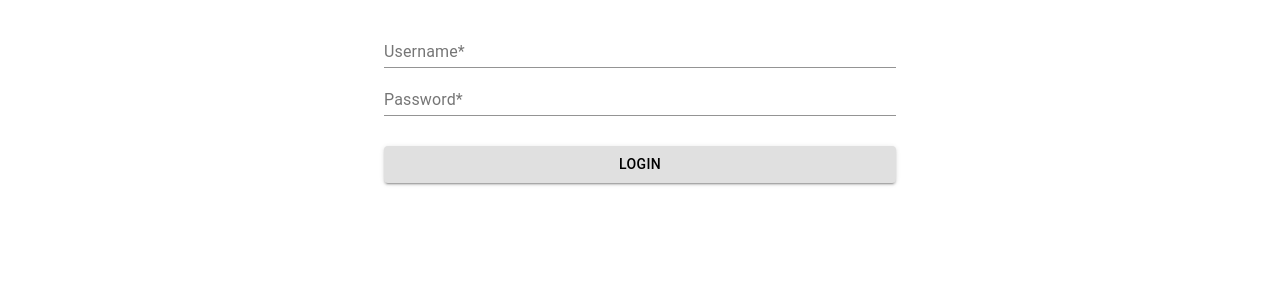
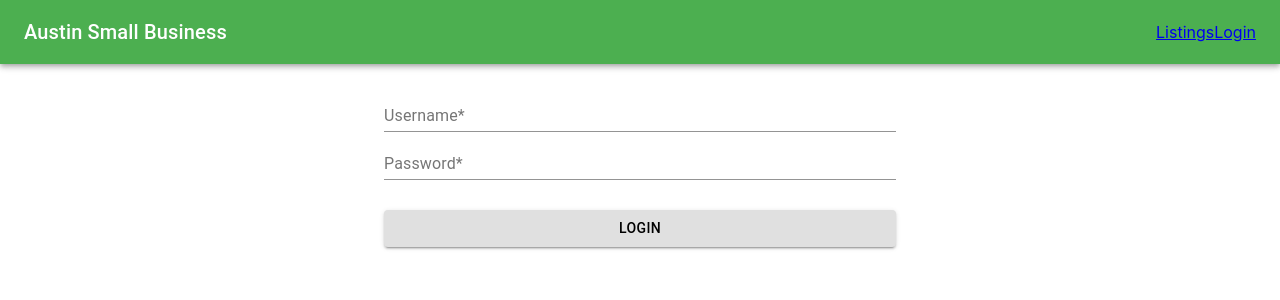
Before and after one commit to AndrewSimons3/capstoneProj, a React (Create React App) app in the folder electionproj/: page /login in a window 1280 px wide. Shown: the top 300 px of the page. Built offline with nearby package versions, Linux system fonts and the light colour scheme.

Commit message:
redux set up

```diff
--- a/electionproj/package.json
+++ b/electionproj/package.json
@@ -9,7 +9,11 @@
     "@testing-library/user-event": "^7.2.1",
     "react": "^16.13.1",
     "react-dom": "^16.13.1",
-    "react-scripts": "3.4.1"
+    "react-redux": "^7.2.0",
+    "react-router-dom": "^5.2.0",
+    "react-scripts": "3.4.1",
+    "redux": "^4.0.5",
+    "redux-thunk": "^2.3.0"
   },
   "scripts": {
     "start": "react-scripts start",
--- a/electionproj/src/App.js
+++ b/electionproj/src/App.js
@@ -1,13 +1,31 @@
 import React from 'react';
 import './App.css';
-import Login from './components/Login'
+import { BrowserRouter } from 'react-router-dom'
+import { Provider } from 'react-redux'
+import store from './redux/store'
+import Router from './router'
 
-function App() {
-  return (
-    <div className="App">
-      <Login></Login>
-    </div>
-  );
-}
+
+
+class App extends React.Component {
+
+  state = {
+    loggedIn: false,
+  }
+
+  shouldComponentUpdate(nextProps, nextState) {
+    console.log(nextState)
+  }
+
+  render () {
+    return (
+      <Provider store={store}>
+        <BrowserRouter>
+          <Router />
+        </BrowserRouter>
+      </Provider>
+    );
+    }
+  }
 
 export default App;
--- a/electionproj/src/components/Login.js
+++ b/electionproj/src/components/Login.js
@@ -1,29 +1,34 @@
 import React from 'react'
 import TextField from '@material-ui/core/TextField'
-// import { useHistory } from 'react-router-dom'
 import Button from '@material-ui/core/Button'
+import { useHistory } from 'react-router-dom'
+import ButtonAppBar from './NavBar'
 
 
 const Login = () => {
-  // const history = useHistory()
+  const history = useHistory()
 
-  // const userLoggedIn = (e) => {
-  //   e.preventDefault()
-  //   document.cookie = "loggedIn=true;max-age=60*1000"
-  //   history.push("/")
+  const userLoggedIn = (e) => {
+    e.preventDefault()
+    document.cookie = "loggedIn=true;max-age=60*1000"
+    history.push("/")
 
+  };
   return (
     <div>
+      <ButtonAppBar loggedIn={false}></ButtonAppBar>
+         <div className="App">
       <form>
         <br />
         <TextField id="standard-basic" label="Username*"style={{width: "40%"}}/>
         <br />
         <TextField id="standard-basic" label="Password*" style={{width: "40%"}} />
         <br />
-        <Button type="submit" variant="contained" color="inherit" style={{margin: "30px", width:"40%"}} >
+        <Button onClick={userLoggedIn} type="submit" variant="contained" color="inherit" style={{margin: "30px", width:"40%"}} >
           Login
         </Button>
       </form>
+    </div>
     </div>
   )
 }
--- /dev/null
+++ b/electionproj/src/components/NavBar.js
@@ -0,0 +1,44 @@
+import React from 'react';
+import { makeStyles } from '@material-ui/core/styles';
+import AppBar from '@material-ui/core/AppBar';
+import Toolbar from '@material-ui/core/Toolbar';
+import Typography from '@material-ui/core/Typography';
+import { Link } from 'react-router-dom';
+import { logOut } from '../checkAuth';
+
+
+
+
+const useStyles = makeStyles((theme) => ({
+  root: {
+    flexGrow: 1,
+  },
+
+  title: {
+    flexGrow: 1,
+    display: "flex"
+  },
+}));
+
+export default function ButtonAppBar(props) {
+  const isAuthenticated = props.loggedIn
+  const loginButtonText = isAuthenticated ? "Logout" : "Login"
+  const classes = useStyles();
+
+  console.log(isAuthenticated)
+
+  return (
+    <div className={classes.root}>
+      <AppBar position="static" style= {{background: '#4caf50'}}>
+        <Toolbar>
+          <Typography edge="start" variant="h6" className={classes.title}>
+            Austin Small Business
+          </Typography>
+          <Link className='link' to='/'>Listings</Link>
+          {isAuthenticated && (<Link className='link' to='/add'>Add</Link>)}
+          <Link className='link' onClick={logOut} to='/login'>{loginButtonText}</Link>
+        </Toolbar>
+      </AppBar>
+    </div>
+  );
+}
--- a/electionproj/src/containers/details.js
+++ b/electionproj/src/containers/details.js
@@ -1,5 +1,6 @@
 import { connect } from 'react-redux'
 import Details from '../components/Details'
+
 
 const mapStateToProps = (state) => {
   return {
--- a/electionproj/src/containers/odds.js
+++ b/electionproj/src/containers/odds.js
@@ -1,5 +1,5 @@
 import { connect } from 'react-redux'
-import Odds from '../components/odds'
+// import Odds from '../components/odds'
 
 const mapStateToProps = (state) => {
   return {
@@ -7,4 +7,4 @@ const mapStateToProps = (state) => {
   }
 }
 
-export default connect(mapStateToProps)(Odds)
+export default connect(mapStateToProps)
--- a/electionproj/src/redux/reducers.js
+++ b/electionproj/src/redux/reducers.js
@@ -0,0 +1,10 @@
+  import { combineReducers } from 'redux'
+
+const odds = (state = [], action) => {
+  switch(action.type) {
+      default:
+          return state
+  }
+}
+
+export default combineReducers({odds})
--- a/electionproj/src/router.js
+++ b/electionproj/src/router.js
@@ -1,23 +1,22 @@
 import React from 'react'
-import { Switch, Route, Redirect } from 'react-router'
-import Listings from './containers/Listings'
+import { Switch, Route, } from 'react-router'
+import Odds from './containers/Odds'
 import Login from './components/Login'
-import Add from './containers/Add'
 import { checkAuth } from './checkAuth'
 import ButtonAppBar from './components/NavBar'
 import Details from './containers/Details'
 
-const ProtectedRoute = ({component: Component, ...rest}) => {
-  const comp = Component
-  return (
-      <Route
-      {...rest}
-      render={(props) => checkAuth(comp) === true
-          ? (<div><ButtonAppBar loggedIn={checkAuth()}/><Component {...props} loggedIn={checkAuth()} /></div>)
-          : <Redirect to={{pathname: '/login', state: {from: props.location}}} />}
-      />
-  )
-}
+// const ProtectedRoute = ({component: Component, ...rest}) => {
+//   const comp = Component
+//   return (
+//       <Route
+//       {...rest}
+//       render={(props) => checkAuth(comp) === true
+//           ? (<div><ButtonAppBar loggedIn={checkAuth()}/><Component {...props} loggedIn={checkAuth()} /></div>)
+//           : <Redirect to={{pathname: '/login', state: {from: props.location}}} />}
+//       />
+//   )
+// }
 
 const UnProtectedRoute = ({component: Component, ...rest}) => {
   return (
@@ -35,9 +34,8 @@ const Router = () => {
   return (
       <Switch>
           <Route path="/login" component={Login} />
-          <UnProtectedRoute path="/listing/:id" component={Details} />
-          <UnProtectedRoute exact path="/" component={Listings} />
-          <ProtectedRoute path="/add" component={Add} />
+          <UnProtectedRoute path="/odd/:id" component={Details} />
+          <UnProtectedRoute exact path="/" component={Odds} />
       </Switch>
   );
 };
```
Also changed, not shown: 1 other file (tests, documents, lock files or other folders).
